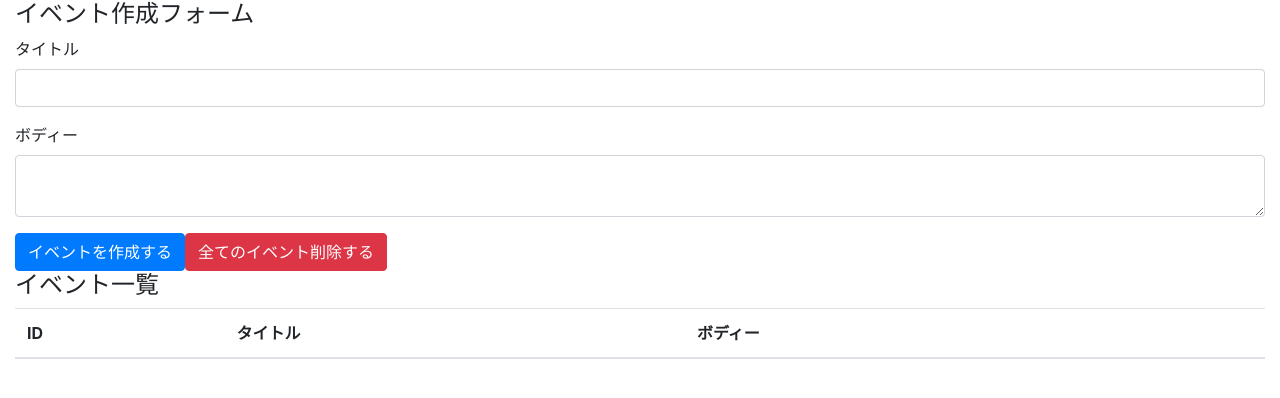
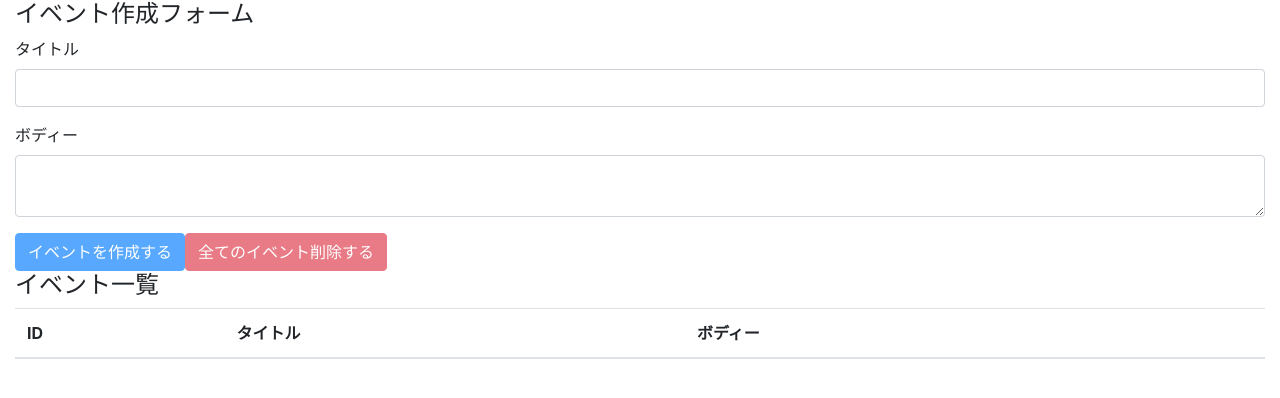
Before and after one commit to TakaShinoda/react-hooks-101, a React (Create React App) app: page / in a window 1280 px wide. Shown: the top 398 px of the page. Built offline with nearby package versions, Linux system fonts and the light colour scheme.

Commit message:
implement all events deletion feature

```diff
--- a/src/components/App.js
+++ b/src/components/App.js
@@ -19,22 +19,30 @@
     setBody('')
   }
 
+  const deleteAllEvents = e => {
+    e.preventDefault()
+    const result = window.confirm('全てのイベントを本当に削除しても良いですか？')
+    if (result) dispatch({ type: 'DELETE_ALL_EVENTS' })
+  }
+
+  const unCreatable = title === '' || body === ''
+
   return (
     <div className="container-fluid">
       <h4>イベント作成フォーム</h4>
       <form>
         <div className="form-group">
           <label htmlFor="formEventTitle">タイトル</label>
-          <input className="form-control" id="formEventTitle" value={title} onChange={e => setTitle(e.target.value)}/>
+          <input className="form-control" id="formEventTitle" value={title} onChange={e => setTitle(e.target.value)} />
         </div>
 
         <div className="form-group">
           <label htmlFor="formEventBody">ボディー</label>
-          <textarea className="form-control" id="formEventBody" value={body} onChange={e => setBody(e.target.value)}/>
+          <textarea className="form-control" id="formEventBody" value={body} onChange={e => setBody(e.target.value)} />
         </div>
 
-        <button className="btn btn-primary" onClick={addEvent}>イベントを作成する</button>
-        <button className="btn btn-danger">全てのイベント削除する</button>
+        <button className="btn btn-primary" onClick={addEvent} disabled={unCreatable}>イベントを作成する</button>
+        <button className="btn btn-danger" onClick={deleteAllEvents} disabled={state.length === 0}>全てのイベント削除する</button>
       </form>
 
       <h4>イベント一覧</h4>
--- a/src/components/Event.jsx
+++ b/src/components/Event.jsx
@@ -3,7 +3,8 @@
 export const Event = ({dispatch, event}) => {
     const id = event.id
     const handleClickDeleteButton = () => {
-        dispatch({ type: 'DELETE_EVENT', id: id })
+        const result = window.confirm(`イベント(id=${id})を本当に削除しても良いですか？`)
+        if (result) dispatch({ type: 'DELETE_EVENT', id: id })
     }
     return (
         <tr>
```
